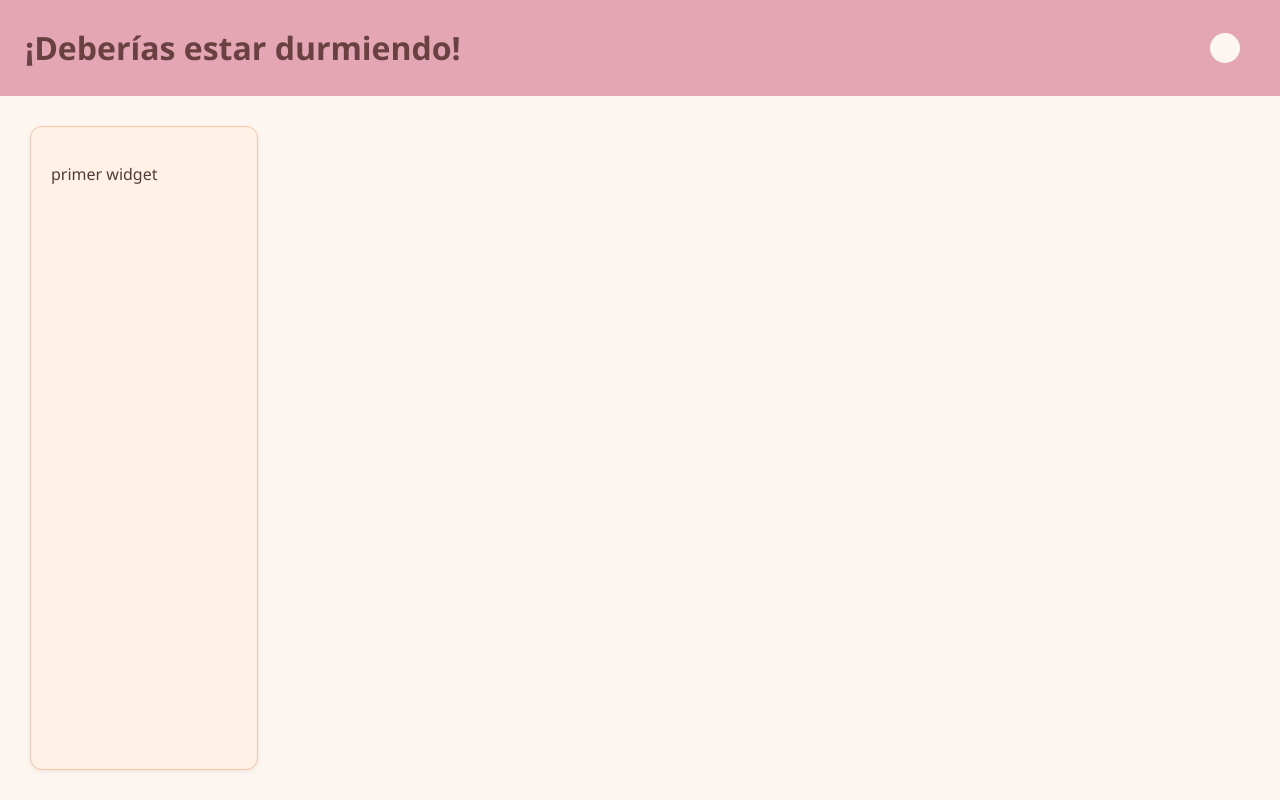
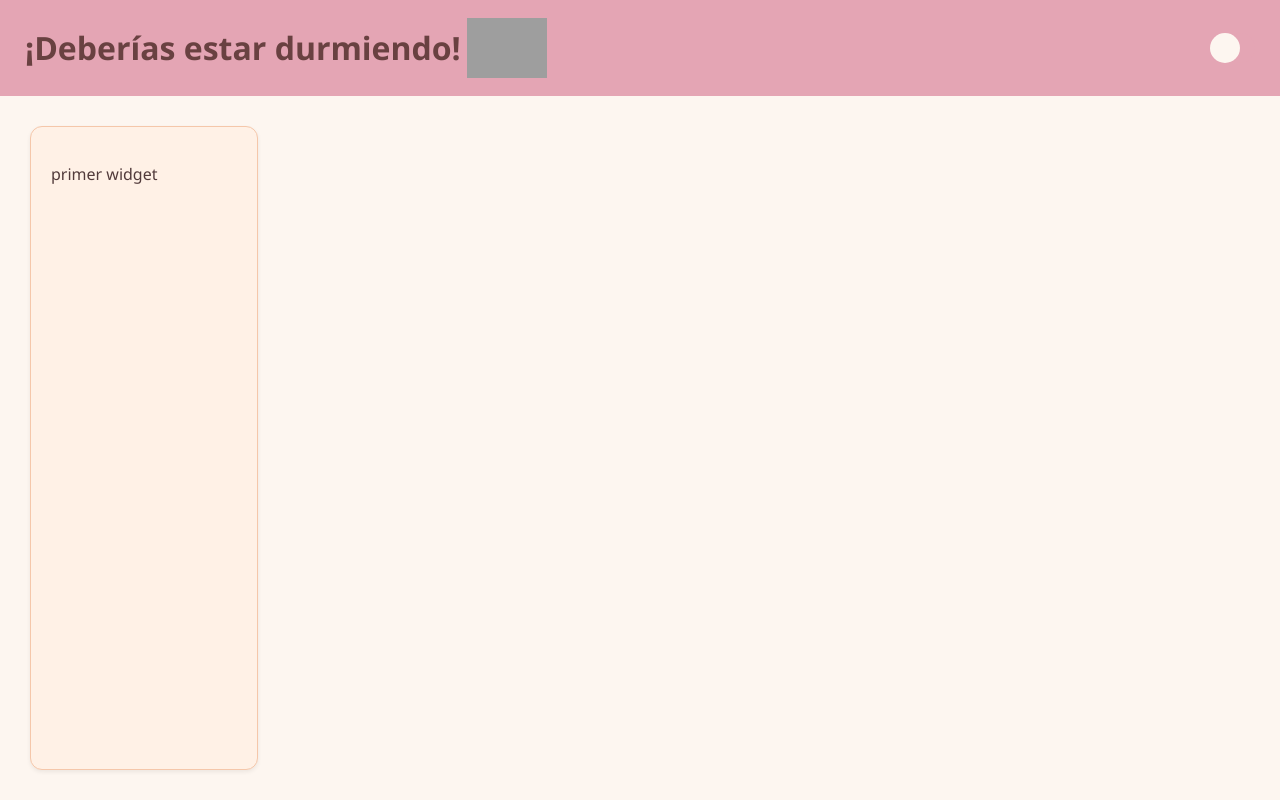
Before and after one commit to Rayen-Castro/cozy-desktop, a plain HTML site: page index.html in a window 1280 px wide. Drawn offline with Linux system fonts and the light colour scheme; grey boxes are pictures that could not be loaded.

Commit message:
feat: gifs

```diff
--- a/css/styles.css
+++ b/css/styles.css
@@ -70,3 +70,17 @@ body {
     padding: 20px;
     box-shadow: 0 2px 4px #0001;
 }
+
+/* ------------------- */
+
+.cont-bienvenida {
+    display: flex;
+    align-items: center;
+    gap: 6px;
+}
+
+#gif-bienvenida {
+    height: 60px;
+    width: 80px;
+    object-fit: contain;
+}
--- a/index.html
+++ b/index.html
@@ -10,7 +10,10 @@
 
 <body>
     <header class="header">
-        <h1 id="bienvenida">bienvenida</h1>
+        <div class="cont-bienvenida">
+            <h1 id="bienvenida">bienvenida</h1>
+            <img id="gif-bienvenida" src=""alt="gifs">
+        </div>
         <button id="cambiar-tema" class="cambiar-tema"></button>
     </header>
 
--- a/js/script.js
+++ b/js/script.js
@@ -1,4 +1,15 @@
 const bienvenida = document.getElementById("bienvenida");
+const gifbienvenida = document.getElementById("gif-bienvenida");
+
+function cambiargif() {
+    const gifs = [
+    "https://i.gifer.com/1FP5.gif",
+    "https://i.gifer.com/5BuS.gif"
+    ];
+
+    const randomIndex = Math.floor(Math.random() * gifs.length);
+    gifbienvenida.src = gifs[randomIndex];
+}
 
 // Widget: Bienvenida
 function Actbienvenida() {
@@ -27,4 +38,5 @@ window.onload = () => {
     }
 
     Actbienvenida();
+    cambiargif();
 };
```
